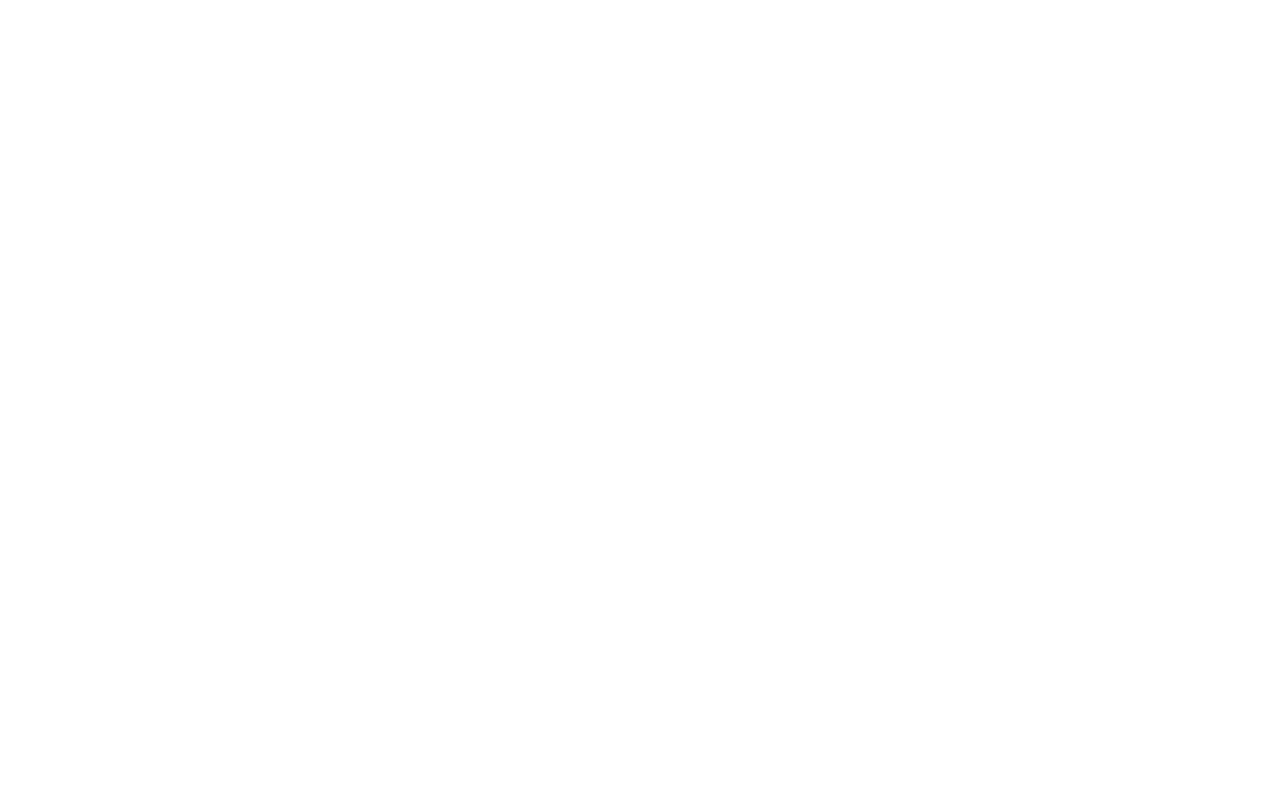
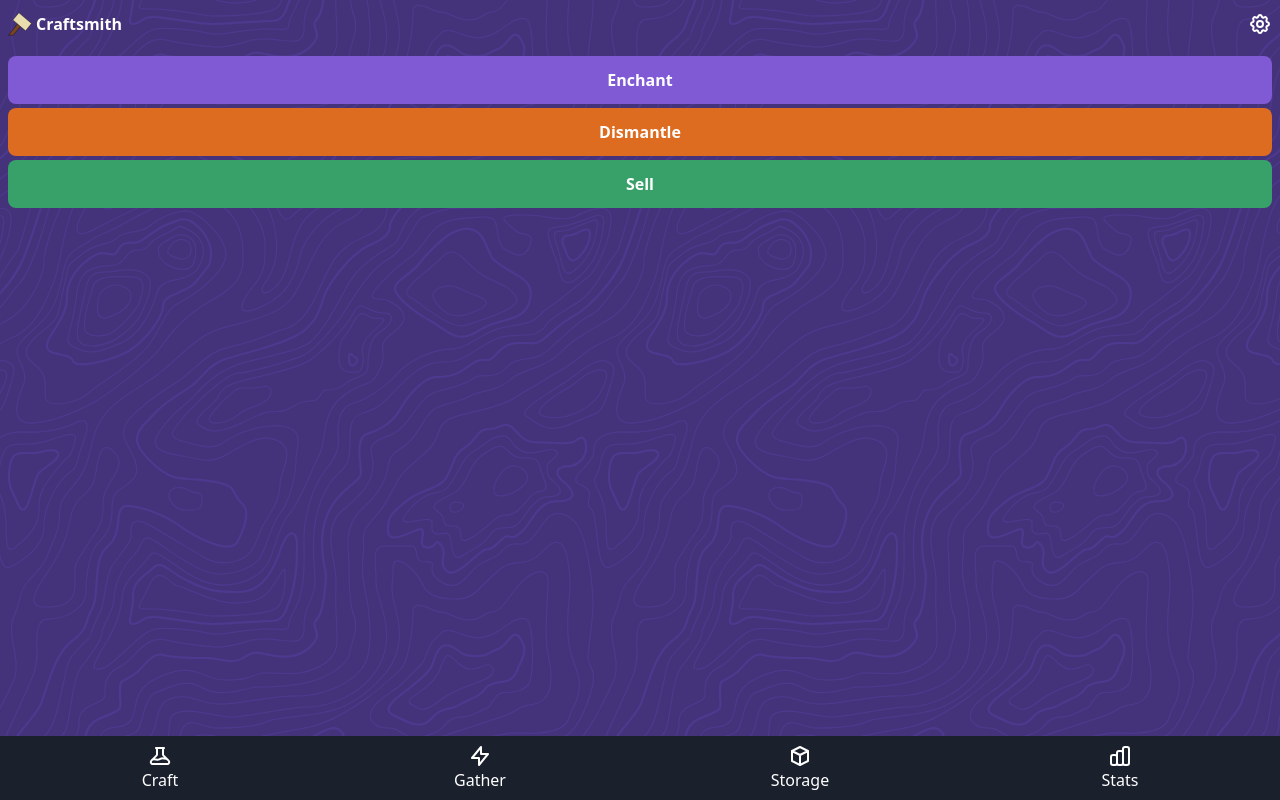
Before and after one commit to iamthismarvin/craftsmith, a Vue app: page /item in a window 1280 px wide. Before the commit this address had no page. Built offline with nearby package versions, Linux system fonts and the light colour scheme.

Commit message:
NEW: Create Item view.

```diff
--- a/src/assets/styles/main.scss
+++ b/src/assets/styles/main.scss
@@ -1,2 +1,6 @@
 // Tailwind CSS
 @import '~@/assets/styles/tailwind.css';
+
+button {
+  @apply font-bold h-12 p-2 rounded-lg text-white w-full;
+}
--- a/src/router/index.js
+++ b/src/router/index.js
@@ -27,15 +27,15 @@ const routes = [
     meta: { layout: Default },
   },
   {
-    path: '/shop',
-    name: 'Shop',
-    component: () => import('@/views/Shop.vue'),
+    path: '/stats',
+    name: 'Stats',
+    component: () => import('@/views/Stats.vue'),
     meta: { layout: Default },
   },
   {
-    path: '/stats',
-    name: 'Stats',
-    component: () => import('@/views/Stats.vue'),
+    path: '/item',
+    name: 'Item',
+    component: () => import('@/views/Item.vue'),
     meta: { layout: Default },
   },
 ];
--- a/src/views/Home.vue
+++ b/src/views/Home.vue
@@ -1,15 +1,15 @@
 <template>
-  <div class="home text-white">
+  <div class="text-white p-2">
     <Activity class="px-2 my-2" :entries="log" />
     <div class="flex flex-col just justify-center items-center">
       <h1 class="font-bold">Inventory</h1>
       <p>Materials: {{ inventory.materials }}</p>
       <p>Items: {{ inventory.items }}</p>
     </div>
-    <button class="button bg-green-600 hover:bg-green-700" @click="gatherMaterials">
+    <button class="bg-green-600 hover:bg-green-700" @click="gatherMaterials">
       Gather Materials
     </button>
-    <button class="button bg-purple-600 hover:bg-purple-700" @click="craftItem">
+    <button class="bg-purple-600 hover:bg-purple-700" @click="craftItem">
       Craft Item
     </button>
   </div>
@@ -49,9 +49,3 @@ export default {
   },
 };
 </script>
-
-<style lang="scss" scoped>
-.button {
-  @apply text-white w-full p-4;
-}
-</style>
--- /dev/null
+++ b/src/views/Item.vue
@@ -0,0 +1,27 @@
+<template>
+  <div class="p-2">
+    <!-- TODO: Create weapon image component. Include enchantment and rarity. -->
+    <button @click="enchantItem" class="bg-purple-600 hover:bg-purple-700 mb-1">Enchant</button>
+    <button @click="dismantleItem" class="bg-orange-600 hover:bg-orange-700 mb-1">Dismantle</button>
+    <button @click="sellItem" class="bg-green-600 hover:bg-green-700 mb-1">Sell</button>
+  </div>
+</template>
+
+<script>
+export default {
+  name: 'Item',
+  methods: {
+    // Make the following methods mutations and actions.
+    enchantItem() {
+      console.log('Enchanting Item. There is a possibility it may fail and lower enchantment.');
+    },
+    dismantleItem() {
+      console.log('Dismantling Item. You will gain item knowledge and get back some materials.');
+    },
+    sellItem() {
+      console.log('Selling Item. Money pleeease!');
+      this.$router.push({ name: 'Storage' });
+    },
+  },
+};
+</script>
--- a/src/views/Storage.vue
+++ b/src/views/Storage.vue
@@ -1,6 +1,7 @@
 <template>
   <div>
-    This is the Storage view.
+    <div>This is the Storage view.</div>
+    <router-link :to="{ name: 'Item' }">Go to Item View</router-link>
   </div>
 </template>
 
```
Also changed, not shown: src/assets/items/iron_sword.png (added), src/assets/items/wood_sword.png (added).
